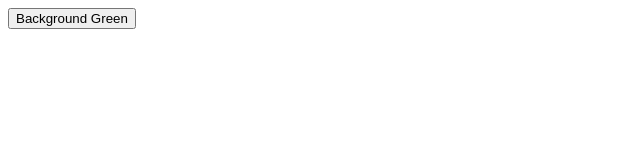
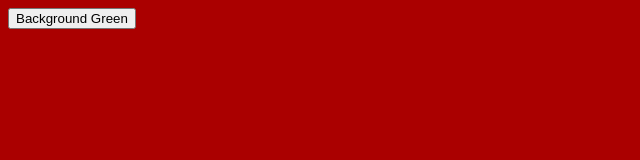
Before and after one commit to JDC1492/crazy_xylophone, a plain HTML site: page index.html in a window 1280 px wide. Both pictures are taken after a click on the button "Background Green". Shown: the whole page, without its empty margins (0-640 px from the left). Drawn offline with Linux system fonts and the light colour scheme.

Commit message:
button changes background color

```diff
--- a/everyday.js
+++ b/everyday.js
@@ -0,0 +1,5 @@
+const button = document.getElementById("blue");
+
+button.addEventListener("click", () => {
+  document.body.style.backgroundColor = "#AA0000";
+});
--- a/index.html
+++ b/index.html
@@ -7,7 +7,7 @@
     <title>1 thing a Day</title>
   </head>
   <body>
-    <button>Background Green</button>
+    <button id="blue">Background Green</button>
   </body>
   <script src="everyday.js"></script>
 </html>
```
